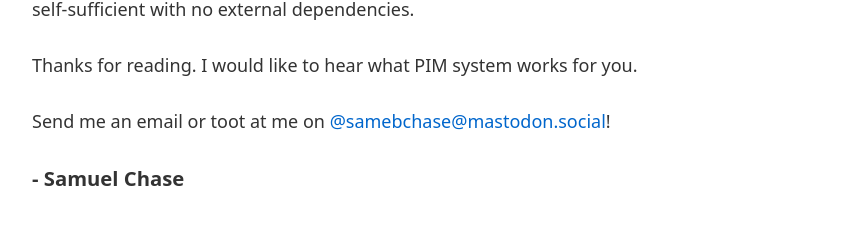
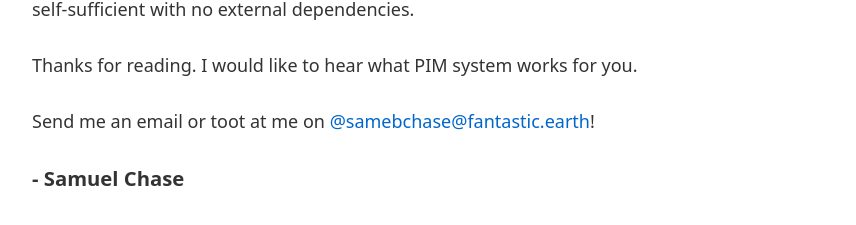
Before and after one commit to codesurfers/codesurfers.github.io, a Jekyll site: the page built from _posts/2021-10-02-personal-information-management.md, in a window 1280 px wide and 900 px high, scrolled down 6190 px. Shown: the part 620-845 px from the top of the window, without its empty margins (208-1064 px from the left). Built offline with Jekyll 4.4.1, drawn with Linux system fonts in a browser that asks for light colours.

Commit message:
Fix mastodon link

```diff
--- a/_posts/2021-10-02-personal-information-management.md
+++ b/_posts/2021-10-02-personal-information-management.md
@@ -308,4 +308,4 @@ Thanks for reading. I would like to hear what PIM system works for
 you.
 
 Send me an email or toot at me on
-[@samebchase@mastodon.social](https://mastodon.social/@samebchase/)!
+[@samebchase@fantastic.earth](https://fantastic.earth/@samebchase/)!
```
